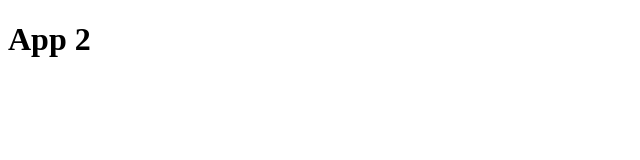
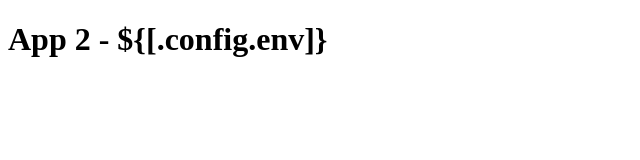
Before and after one commit to steg87/kustomize-templating, a plain HTML site: page app2/files/index.html in a window 1280 px wide. Shown: the whole page, without its empty margins (0-640 px from the left). Drawn offline with Linux system fonts and the light colour scheme.

Commit message:
swapped kustomize replacements for gomplate templating

```diff
--- a/app2/files/index.html
+++ b/app2/files/index.html
@@ -6,6 +6,6 @@
     <title>App 2</title>
   </head>
   <body>
-    <h1>App 2</h1>
+    <h1>App 2 - ${[.config.env]}</h1>
   </body>
 </html>
```
Also changed, not shown: app1/files/index.html (+7 -7 lines), 10 other files.
